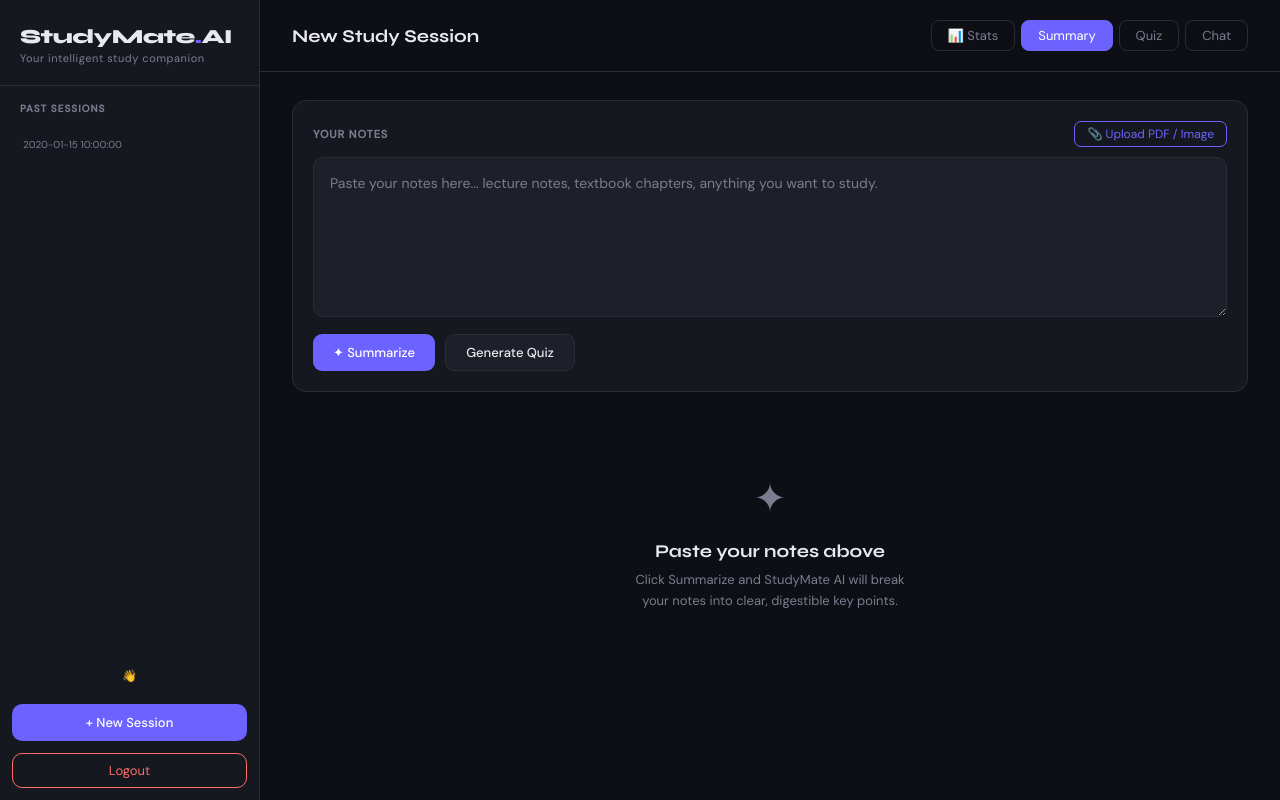
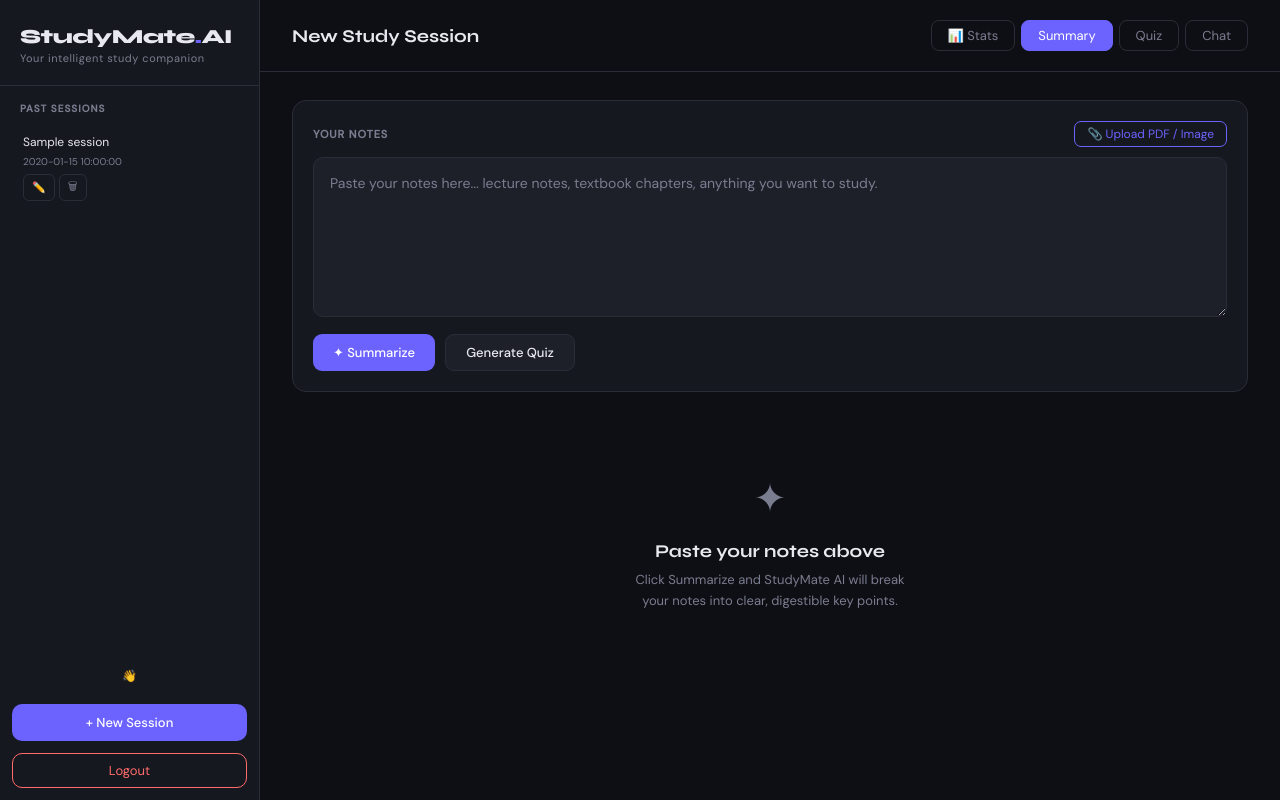
Before and after one commit to Yuvrajbaliyan09/StudyMateAI, a Flask app: template templates/index.html in a window 1280 px wide. Run offline with Flask 3, Linux system fonts and the light colour scheme; the template is opened without the code that fills it: most values are stand-ins (such as "Sample title", 1, 10 or a date in 2020).

Commit message:
fix: sync sidebar JS render with rename and delete buttons

```diff
--- a/main.py
+++ b/main.py
@@ -1,7 +1,7 @@
 from flask import Flask, request, render_template, jsonify, session, redirect, url_for
 from flask_dance.consumer import oauth_authorized
 from flask import flash
-from database import init_db, save_session, get_sessions, get_session_by_id, delete_session, save_quiz_result, get_quiz_stats, get_or_create_user, get_user_by_id, rename_session, delete_quiz_result, reset_quiz_stats
+from database import init_db, save_session, get_sessions, get_session_by_id, delete_session, save_quiz_result, get_quiz_stats, get_or_create_user, get_user_by_id, rename_session, delete_quiz_result, reset_quiz_stats , update_session
 from test_gemini import ai_service, generate_quiz, chat_with_notes
 import json
 import fitz
@@ -86,11 +86,16 @@ def box():
 def summarize():
     data = request.get_json()
     notes = data.get("notes", "")
+    existing_session_id = data.get("session_id")
     if not notes:
         return jsonify({"error": "No notes provided"}), 400
     result = ai_service(notes)
     user = get_current_user()
-    session_id = save_session(notes, result, user[0])
+    if existing_session_id:
+        update_session(existing_session_id, notes, result)
+        session_id = existing_session_id
+    else:
+        session_id = save_session(notes, result, user[0])
     return jsonify({"summary": result, "session_id": session_id})
 
 @app.route("/quiz", methods=["POST"])
@@ -98,12 +103,17 @@ def summarize():
 def quiz():
     data = request.get_json()
     notes = data.get("notes", "")
+    existing_session_id = data.get("session_id")
     if not notes:
         return jsonify({"error": "No notes provided"}), 400
     result = generate_quiz(notes)
     questions = json.loads(result)
     user = get_current_user()
-    session_id = save_session(notes, result, user[0])
+    if existing_session_id:
+        update_session(existing_session_id, notes, result)
+        session_id = existing_session_id
+    else:
+        session_id = save_session(notes, result, user[0])
     return jsonify({"questions": questions, "session_id": session_id})
 
 @app.route("/chat", methods=["POST"])
@@ -111,14 +121,17 @@ def quiz():
 def chat():
     data = request.get_json()
     notes = data.get("notes", "")
+    existing_session_id = data.get("session_id")
     if not notes:
         return jsonify({"error": "Please Provide Notes"}), 400
     question = data.get("message", "")
     result = chat_with_notes(notes, question)
     user = get_current_user()
-    session_id = save_session(notes, result, user[0])
+    if existing_session_id:
+        session_id = existing_session_id
+    else:
+        session_id = save_session(notes, result, user[0])
     return jsonify({"reply": result, "session_id": session_id})
-
 @app.route("/sessions")
 @login_required
 def sessions():
--- a/templates/index.html
+++ b/templates/index.html
@@ -128,9 +128,15 @@
     <div class="session-list" id="sessionList">
       {% if sessions %}
         {% for s in sessions %}
-        <div class="session-item" onclick="loadSession({{ s.id }})" data-id="{{ s.id }}">
-          <div class="session-preview">{{ s.preview }}</div>
-          <div class="session-date">{{ s.created_at }}</div>
+        <div class="session-item" data-id="{{ s.id }}">
+          <div onclick="loadSession({{ s.id }})" style="flex:1; cursor:pointer;">
+            <div class="session-preview">{{ s.name if s.name else s.preview }}</div>
+            <div class="session-date">{{ s.created_at }}</div>
+          </div>
+          <div style="display:flex; gap:4px; margin-top:6px;">
+            <button onclick="renameSession({{ s.id }})" style="background:transparent; border:1px solid var(--border); color:var(--muted); padding:3px 8px; border-radius:6px; cursor:pointer; font-size:11px;">✏️</button>
+            <button onclick="deleteSession({{ s.id }})" style="background:transparent; border:1px solid var(--border); color:var(--muted); padding:3px 8px; border-radius:6px; cursor:pointer; font-size:11px;">🗑</button>
+          </div>
         </div>
         {% endfor %}
       {% else %}
@@ -469,22 +475,35 @@ async function saveQuizScore() {
     refreshSidebar();
     newSession();
   }
+  async function renameSession(id) {
+    const newName = prompt("Enter new name:");
+    if (!newName || !newName.trim()) return;
+    await fetch(`/session/${id}/rename`, {
+        method: 'POST',
+        headers: { 'Content-Type': 'application/json' },
+        body: JSON.stringify({ name: newName.trim() })
+    });
+    const item = document.querySelector(`.session-item[data-id="${id}"] .session-preview`);
+    if (item) item.textContent = newName.trim();
+  }
 
   async function refreshSidebar() {
     const res = await fetch('/sessions');
     const sessions = await res.json();
     const list = document.getElementById('sessionList');
-    list.innerHTML = sessions.map(s => `
-    <div class="session-item ..." onclick="loadSession(${s.id})" data-id="${s.id}">
-        <div class="session-preview">${escHtml(s.preview)}</div>
-        <div style="display:flex; justify-content:space-between; align-items:center;">
-            <div class="session-date">${s.created_at}</div>
-            <button onclick="event.stopPropagation(); deleteSession(${s.id})"
-                style="background:none; border:none; color:#ff6b6b; cursor:pointer; font-size:11px;">
-                delete
-            </button>
-        </div>
-    </div>`).join('');
+    list.innerHTML = sessions.length === 0
+        ? '<div style="padding: 16px 12px; font-size: 12px; color: var(--muted);">No sessions yet. Start studying!</div>'
+        : sessions.map(s => `
+        <div class="session-item" data-id="${s.id}">
+            <div onclick="loadSession(${s.id})" style="flex:1; cursor:pointer;">
+                <div class="session-preview">${escHtml(s.name || s.preview)}</div>
+                <div class="session-date">${s.created_at}</div>
+            </div>
+            <div style="display:flex; gap:4px; margin-top:6px;">
+                <button onclick="renameSession(${s.id})" style="background:transparent; border:1px solid var(--border); color:var(--muted); padding:3px 8px; border-radius:6px; cursor:pointer; font-size:11px;">✏️</button>
+                <button onclick="deleteSession(${s.id})" style="background:transparent; border:1px solid var(--border); color:var(--muted); padding:3px 8px; border-radius:6px; cursor:pointer; font-size:11px;">🗑</button>
+            </div>
+        </div>`).join('');
   }
   // Load most recent session on page load
   window.onload = async function() {
```
Also changed, not shown: database.py (+12 -0 lines).
